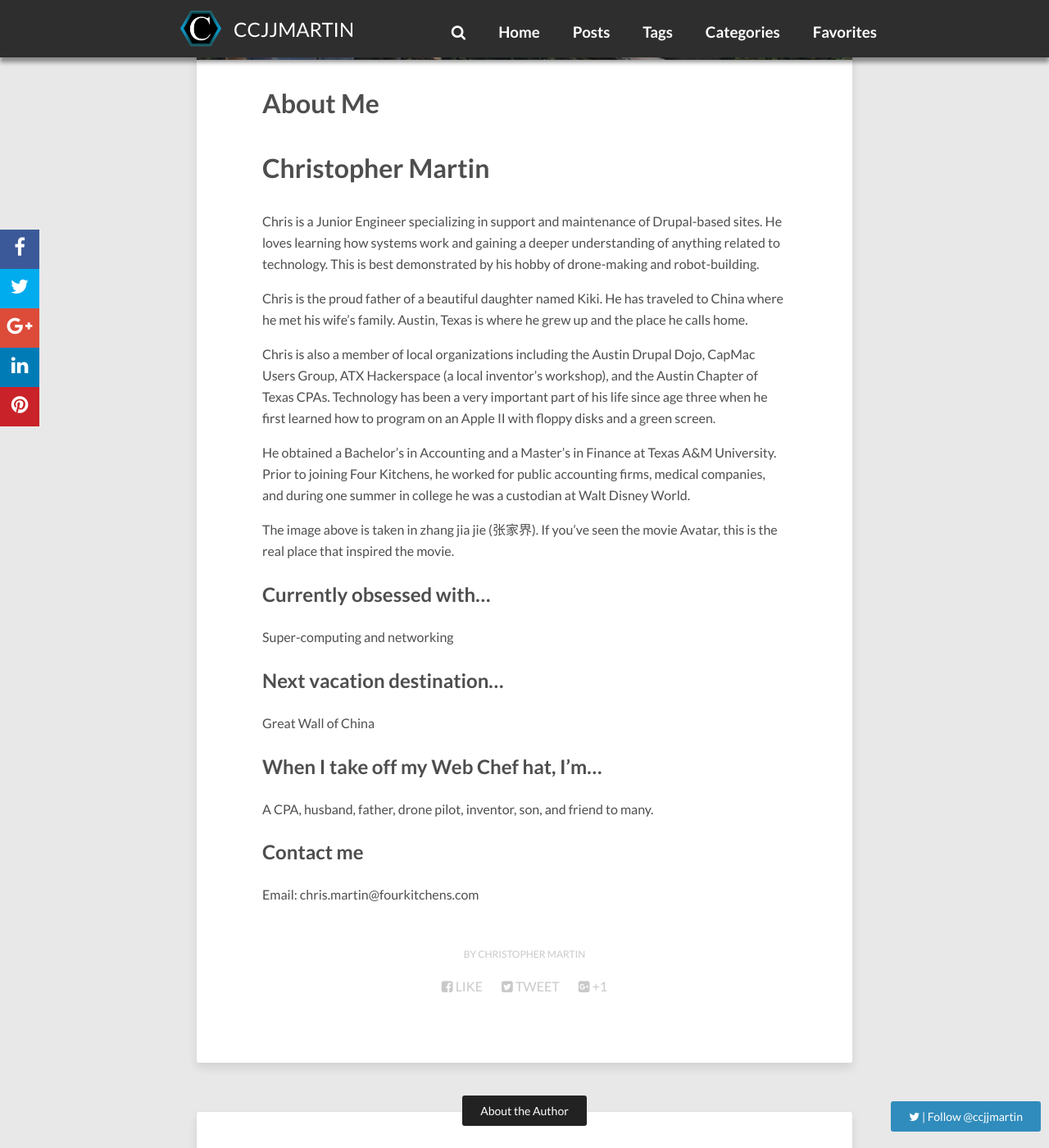
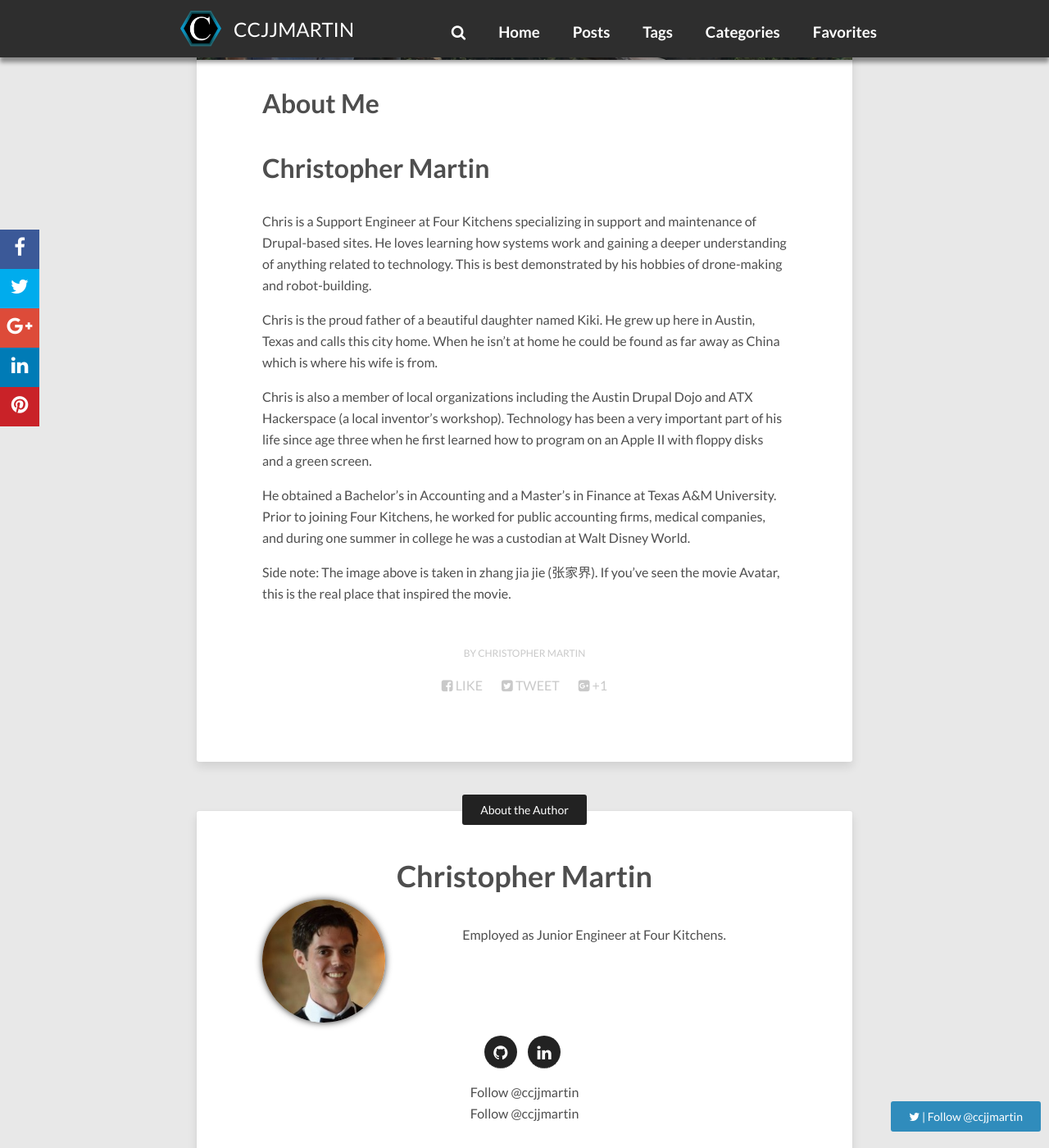
Before and after one commit to ccjjmartin/ccjjmartin.github.io, a Jekyll site: the page built from about.md, in a window 1280 px wide and 1400 px high, scrolled down 721 px. Shown: the whole window at 82% size. Built offline with Jekyll 4.4.1, drawn with Linux system fonts in a browser that asks for light colours; nearby versions of some CDN libraries; comment, search, counter and statistics services are not loaded.

Commit message:
Update personal bio

```diff
--- a/about.md
+++ b/about.md
@@ -1,7 +1,7 @@
 ---
 layout: post
 title: About Me
-description: "Sample Post with Feature Image"
+description: "More about Christopher Martin"
 share: true
 image:
     feature: chris-martin.jpg
@@ -9,41 +9,12 @@ image:
 
 # Christopher Martin
 
-Chris is a Junior Engineer specializing in support and maintenance of
-Drupal-based sites. He loves learning how systems work and gaining a deeper
-understanding of anything related to technology. This is best demonstrated by
-his hobby of drone-making and robot-building.
+Chris is a Support Engineer at Four Kitchens specializing in support and maintenance of Drupal-based sites.  He loves learning how systems work and gaining a deeper understanding of anything related to technology. This is best demonstrated by his hobbies of drone-making and robot-building.
 
-Chris is the proud father of a beautiful daughter named Kiki. He has traveled to
-China where he met his wife’s family. Austin, Texas is where he grew up and the
-place he calls home.
+Chris is the proud father of a beautiful daughter named Kiki.  He grew up here in Austin, Texas and calls this city home.  When he isn't at home he could be found as far away as China which is where his wife is from.
 
-Chris is also a member of local organizations including the Austin Drupal Dojo,
-CapMac Users Group, ATX Hackerspace (a local inventor’s workshop), and the
-Austin Chapter of Texas CPAs. Technology has been a very important part of his
-life since age three when he first learned how to program on an Apple II with
-floppy disks and a green screen.
+Chris is also a member of local organizations including the Austin Drupal Dojo and ATX Hackerspace (a local inventor’s workshop).  Technology has been a very important part of his life since age three when he first learned how to program on an Apple II with floppy disks and a green screen.
 
-He obtained a Bachelor’s in Accounting and a Master’s in Finance at Texas A&M
-University. Prior to joining Four Kitchens, he worked for public accounting
-firms, medical companies, and during one summer in college he was a custodian at
-Walt Disney World.
+He obtained a Bachelor’s in Accounting and a Master’s in Finance at Texas A&M University. Prior to joining Four Kitchens, he worked for public accounting firms, medical companies, and during one summer in college he was a custodian at Walt Disney World.
 
-The image above is taken in zhang jia jie (张家界). If you’ve seen the movie
-Avatar, this is the real place that inspired the movie.
-
-## Currently obsessed with…
-
-Super-computing and networking
-
-## Next vacation destination…
-
-Great Wall of China
-
-## When I take off my Web Chef hat, I’m…
-
-A CPA, husband, father, drone pilot, inventor, son, and friend to many.
-
-## Contact me
-
-Email: chris.martin@fourkitchens.com
+Side note: The image above is taken in zhang jia jie (张家界). If you’ve seen the movie Avatar, this is the real place that inspired the movie.
```
